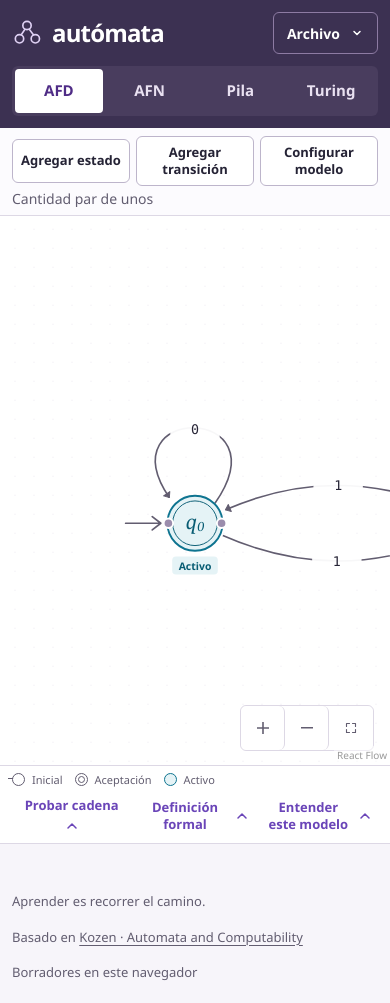
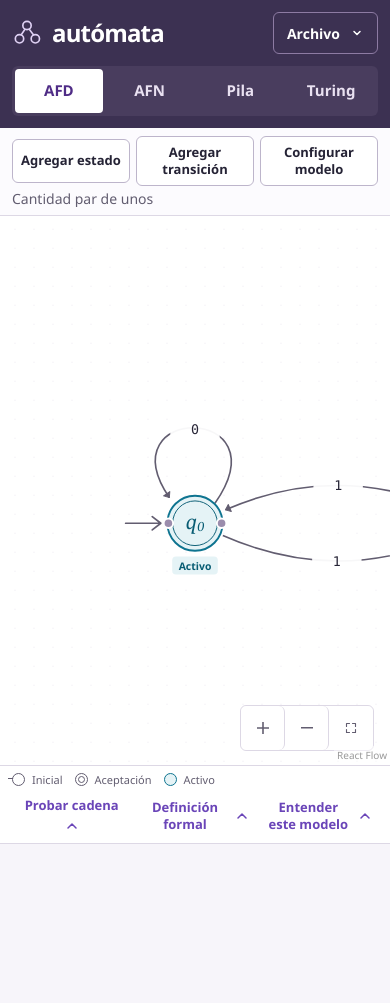
Before and after one commit to ThomasSerna/formal-languages, a React (Vite) app: page / in a window 390 px wide. After the commit the page ends 844 px from the top, so only its background shows below. Built offline with nearby package versions, Linux system fonts and the light colour scheme; a web font is replaced by a local one.

Commit message:
chore: retirar el pie del laboratorio

```diff
--- a/src/App.tsx
+++ b/src/App.tsx
@@ -234,9 +234,6 @@ export default function App() {
         </div>
         </div>
       </section>
-      <div className="laboratory-tools">
-        <footer className="app-footer"><span>Aprender es recorrer el camino.</span><span>Basado en <a href="https://www.cs.cornell.edu/courses/cs6861/2024sp/Handouts/ACLec2-6.pdf" target="_blank" rel="noreferrer">Kozen · Automata and Computability</a></span><span>Borradores en este navegador</span></footer>
-      </div>
     </main>
   </>;
 }
--- a/src/styles.css
+++ b/src/styles.css
@@ -106,7 +106,6 @@ h3 { margin-bottom: 12px; font-size: 16px; font-weight: 650; }
 .reference-content { padding: 16px 24px; }
 .reference-content .formal-definition, .reference-content .theory { margin-top: 0; }
 .reference-content .formula { margin-top: 0; }
-.laboratory-tools { max-width: 1440px; margin: auto; padding: 24px; }
 .notice { display: flex; flex-shrink: 0; justify-content: space-between; align-items: center; gap: 16px; padding: 10px 24px; background: var(--accent-wash); color: #49365f; font-size: 14px; }
 .replace-confirm { display: flex; flex-shrink: 0; align-items: center; flex-wrap: wrap; justify-content: space-between; gap: 12px; padding: 12px 24px; border-bottom: 1px solid #e4d2ad; color: #704713; background: #fff8eb; font-size: 14px; }
 .validation { padding: 12px 24px; border-bottom: 1px solid #e4d2ad; background: #fff8eb; color: #704713; font-size: 14px; }
@@ -156,8 +155,6 @@ summary > span { margin-left: 12px; color: var(--muted); font-size: 13px; font-w
 .theory { margin-top: 20px; max-width: 70ch; color: var(--muted); font-size: 15px; line-height: 1.75; }
 .theory p + p { margin-top: 16px; }
 .theory a { display: inline-block; margin-top: 16px; font-size: 14px; }
-.app-footer { display: flex; align-items: center; justify-content: space-between; flex-wrap: wrap; gap: 16px; margin-top: 28px; color: var(--muted); font-size: 13px; }
-.app-footer a { color: inherit; }
 @media (hover: hover) and (pointer: fine) {
   button:hover:not(:disabled) { border-color: #a493bb; background: var(--accent-wash); }
   button.primary:hover:not(:disabled) { border-color: var(--accent-hover); background: var(--accent-hover); }
@@ -180,7 +177,6 @@ summary > span { margin-left: 12px; color: var(--muted); font-size: 13px; font-w
   .graph-toolbar, .simulation-dock-header, .reference-content { padding-inline: 20px; }
   .graph-toolbar { flex-wrap: wrap; gap: 4px; }
   .graph-toolbar h1 { width: 100%; }
-  .laboratory-tools { padding: 20px; }
   .simulation-dock-header { flex-wrap: wrap; gap: 0; padding-top: 6px; }
   .dock-controls { width: 100%; }
   .dock-controls button { flex: 1; }
@@ -201,9 +197,7 @@ summary > span { margin-left: 12px; color: var(--muted); font-size: 13px; font-w
   .dock-controls .validation-count { font-size: 11px; }
   .notice, .replace-confirm, .validation { padding: 12px; }
   .notice { align-items: flex-start; }
-  .laboratory-tools { padding: 20px 12px; }
   .inspector-body button, .formal-states button, .transition-function__actions button { min-height: 44px; }
-  .app-footer > span { width: 100%; }
 }
 @media (prefers-reduced-motion: reduce) {
   *, *::before, *::after { scroll-behavior: auto !important; }
```
Also changed, not shown: 1 other file (tests, documents, lock files or other folders).
